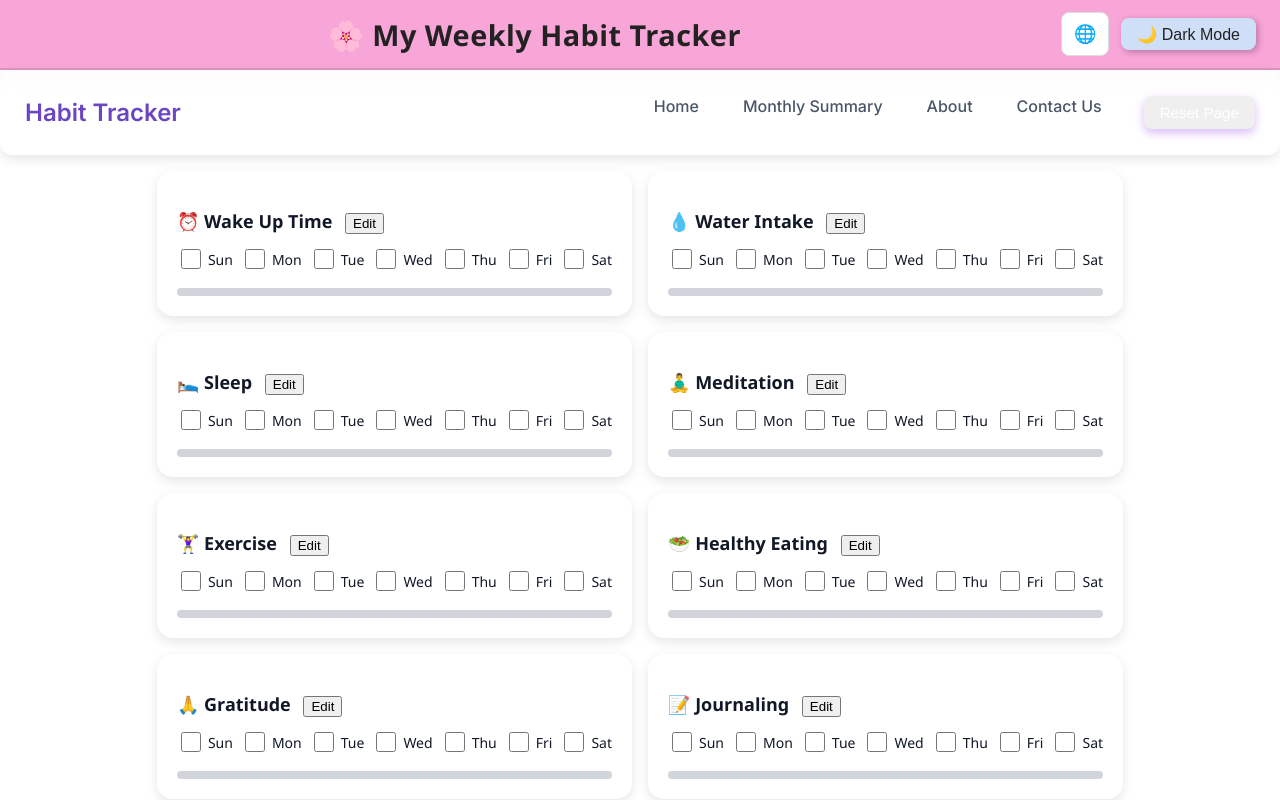
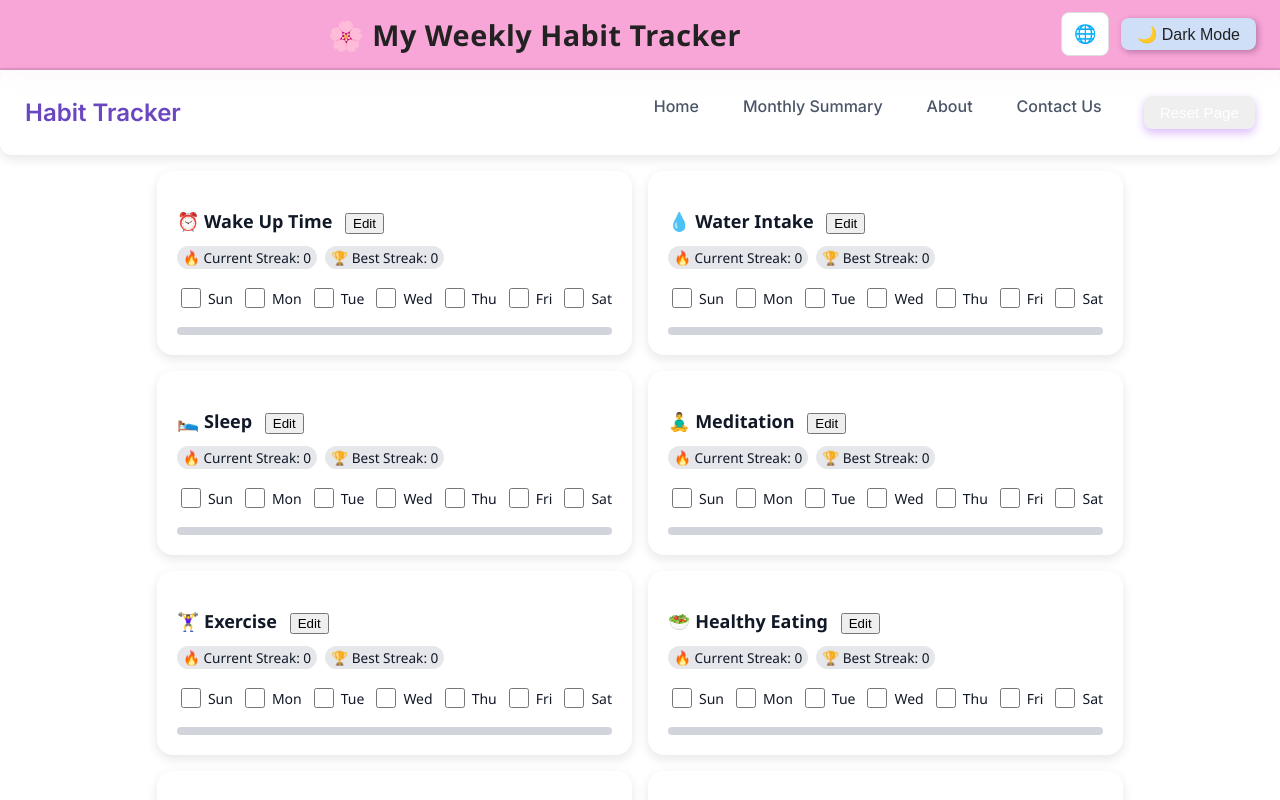
Before and after one commit to shwetap3000/my-habit-tracker, a React (Create React App) app: page / in a window 1280 px wide. Shown: the top 800 px of the page. Built offline with nearby package versions, Linux system fonts and the light colour scheme.

Commit message:
Added habit streak highlight feature

```diff
--- a/src/components/TrackerCard.js
+++ b/src/components/TrackerCard.js
@@ -1,5 +1,41 @@
 import React, { useState } from "react";
 import { useTranslation } from "react-i18next";
+
+function computeStreaks(dates) {
+  if (!dates || dates.length === 0) return { currentStreak: 0, bestStreak: 0, streakDates: new Set() };
+
+  const sorted = [...dates].sort();
+  let currentStreak = 1;
+  let bestStreak = 1;
+  let streakDates = [sorted[0]];
+
+  let bestStreakDates = [...streakDates];
+
+  for (let i = 1; i < sorted.length; i++) {
+    const prev = new Date(sorted[i - 1]);
+    const curr = new Date(sorted[i]);
+    const diff = (curr - prev) / (1000 * 60 * 60 * 24);
+
+    if (diff === 1) {
+      currentStreak++;
+      streakDates.push(sorted[i]);
+    } else {
+      if (currentStreak > bestStreak) {
+        bestStreak = currentStreak;
+        bestStreakDates = [...streakDates];
+      }
+      currentStreak = 1;
+      streakDates = [sorted[i]];
+    }
+  }
+
+  if (currentStreak > bestStreak) {
+    bestStreak = currentStreak;
+    bestStreakDates = [...streakDates];
+  }
+
+  return { currentStreak, bestStreak, streakDates: new Set(bestStreakDates) };
+}
 
 function TrackerCard({
   habit,
@@ -14,6 +50,11 @@ function TrackerCard({
   const { t, ready } = useTranslation();
   const [isEditing, setIsEditing] = useState(false);
   const [inputValue, setInputValue] = useState(habit?.label || habit);
+  const completedDates = Object.keys(completedDays || {}).filter(
+    (d) => completedDays[d]
+  );
+  const { currentStreak, bestStreak, streakDates: streakDateSet} =
+  computeStreaks(completedDates);
 
   if (!ready) return null;
 
@@ -44,6 +85,7 @@ function TrackerCard({
       onMouseEnter={(e) => (e.currentTarget.style.transform = "translateY(-8px)")}
       onMouseLeave={(e) => (e.currentTarget.style.transform = "translateY(0)")}
     >
+
       {/* Habit name with edit option */}
       <h3 style={{ fontSize: "1.125rem", fontWeight: 600, marginBottom: "0.75rem" }}>
         {emoji}{" "}
@@ -74,11 +116,36 @@ function TrackerCard({
           </>
         )}
       </h3>
-
+            {/*  NEW: Streak badges */}
+      <div style={{ display: "flex", gap: "0.5rem", marginBottom: "1rem" }}>
+        <span
+          style={{
+            fontSize: "0.85rem",
+            padding: "2px 6px",
+            borderRadius: "12px",
+            backgroundColor: currentStreak > 0 ? "rgba(255,100,100,0.2)" : "#e5e7eb",
+            fontWeight: currentStreak > 0 ? "600" : "400",
+          }}
+        >
+          🔥 {t("Current Streak")}: {currentStreak}
+        </span>
+        <span
+          style={{
+            fontSize: "0.85rem",
+            padding: "2px 6px",
+            borderRadius: "12px",
+            backgroundColor: "#e5e7eb",
+          }}
+        >
+          🏆 {t("Best Streak")}: {bestStreak}
+        </span>
+      </div>
       {/* Days checkboxes */}
       <div style={{ display: "flex", flexWrap: "wrap", gap: "0.5rem", marginBottom: "1rem" }}>
         {(weekDates || []).map((dateString) => {
           const label = getDayLabel(dateString);
+          const isDone = !!completedDays[dateString];
+          const inStreak = streakDateSet.has(dateString);
           return (
             <label
               key={dateString}
@@ -93,8 +160,9 @@ function TrackerCard({
                   height: "1.25rem",
                   borderRadius: "0.25rem",
                   border: "1px solid",
-                  borderColor: completedDays[dateString] ? "#22c55e" : "#d1d5db",
-                  backgroundColor: completedDays[dateString] ? "#22c55e" : "#e5e7eb",
+                  borderColor: isDone ? "#22c55e" : "#d1d5db",          //  CHANGED
+                  backgroundColor: isDone ? "#22c55e" : "#e5e7eb",      //  CHANGED
+                  outline: inStreak ? "2px solid tomato" : "none",
                   transition: "all 0.2s",
                 }}
               />
```
Also changed, not shown: src/components/streak.js (added, +56 -0 lines).
